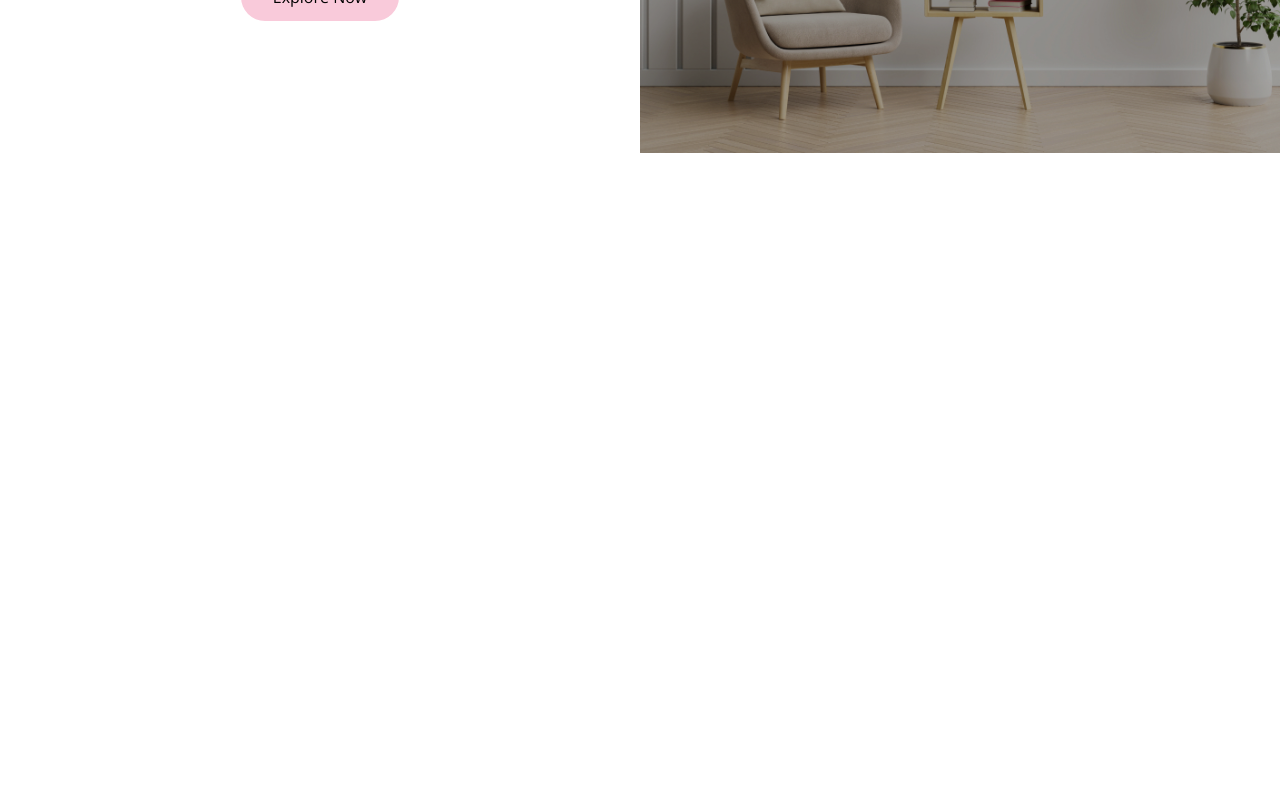
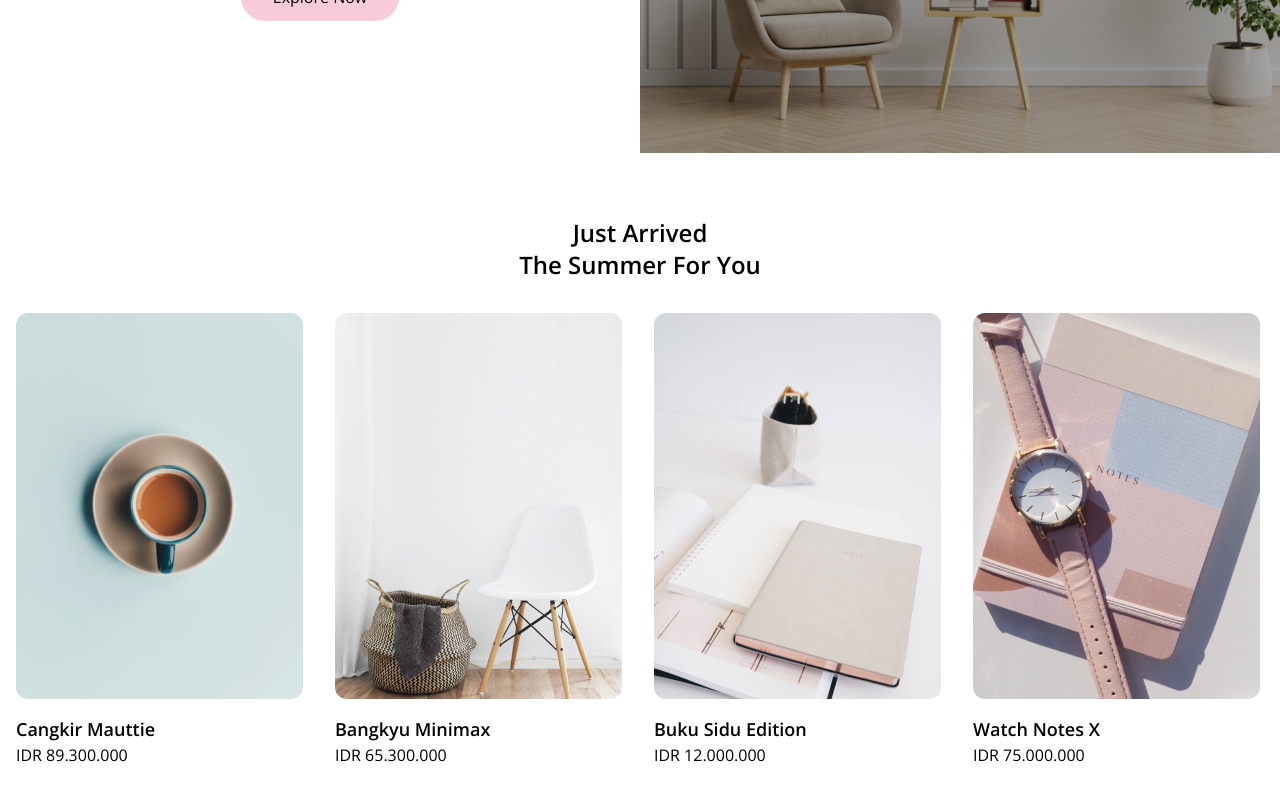
Before and after one commit to fajarfadillahh/luxspace-furniture-ecommerce-react-tailwind, a React (Vite) app: page / in a window 1280 px wide. Shown: the part 374-1174 px from the top of the page. Before the commit the page ends 800 px from the top, so only its background shows below. Built offline with nearby package versions, Linux system fonts and the light colour scheme.

Commit message:
create JustArrived.jsx

```diff
--- a/src/pages/HomePage.jsx
+++ b/src/pages/HomePage.jsx
@@ -2,12 +2,14 @@ import React from "react";
 
 import Header from "../parts/Header";
 import Hero from "../parts/Hero";
+import JustArrived from "../parts/HomePage/JustArrived";
 
 export default function HomePage(props) {
   return (
     <>
       <Header />
       <Hero />
+      <JustArrived />
     </>
   );
 }
--- /dev/null
+++ b/src/parts/HomePage/JustArrived.jsx
@@ -0,0 +1,109 @@
+import React from "react";
+
+import justImage1 from "../../assets/images/content/image just arrived - 1.jpg";
+import justImage2 from "../../assets/images/content/image just arrived - 2.jpg";
+import justImage3 from "../../assets/images/content/image just arrived - 3.jpg";
+import justImage4 from "../../assets/images/content/image just arrived - 4.jpg";
+import justImage5 from "../../assets/images/content/image just arrived - 5.jpg";
+
+export default function JustArrived() {
+  return (
+    <section className="flex flex-col py-16">
+      <div className="container mx-auto mb-4">
+        <div className="mb-4 flex justify-center text-center">
+          <h3 className="text-2xl font-semibold capitalize">
+            just arrived
+            <br />
+            the summer for you
+          </h3>
+        </div>
+      </div>
+
+      <div className="overflow-x-hidden px-4" id="carousel">
+        <div className="container mx-auto"></div>
+
+        <div className="relative -mx-4 flex flex-row">
+          <div className="card relative px-4">
+            <div
+              className="card-shadow overflow-x-hidden rounded-xl"
+              style={{ width: "287px", height: "386px" }}
+            >
+              <img
+                src={justImage1}
+                className="h-full w-full object-cover object-center"
+                alt="Summer Image 1"
+              />
+            </div>
+            <h5 className="mt-4 text-lg font-semibold">Cangkir Mauttie</h5>
+            <span className="">IDR 89.300.000</span>
+            <a href="details.html" className="stretched-link"></a>
+          </div>
+
+          <div className="card relative px-4">
+            <div
+              className="card-shadow overflow-x-hidden rounded-xl"
+              style={{ width: "287px", height: "386px" }}
+            >
+              <img
+                src={justImage2}
+                className="h-full w-full object-cover object-center"
+                alt="Summer Image 2"
+              />
+            </div>
+            <h5 className="mt-4 text-lg font-semibold">Bangkyu Minimax</h5>
+            <span className="">IDR 65.300.000</span>
+            <a href="details.html" className="stretched-link"></a>
+          </div>
+
+          <div className="card relative px-4">
+            <div
+              className="card-shadow overflow-x-hidden rounded-xl"
+              style={{ width: "287px", height: "386px" }}
+            >
+              <img
+                src={justImage3}
+                className="h-full w-full object-cover object-center"
+                alt="Summer Image 3"
+              />
+            </div>
+            <h5 className="mt-4 text-lg font-semibold">Buku Sidu Edition</h5>
+            <span className="">IDR 12.000.000</span>
+            <a href="details.html" className="stretched-link"></a>
+          </div>
+
+          <div className="card relative px-4">
+            <div
+              className="card-shadow overflow-x-hidden rounded-xl"
+              style={{ width: "287px", height: "386px" }}
+            >
+              <img
+                src={justImage4}
+                className="h-full w-full object-cover object-center"
+                alt="Summer Image 4"
+              />
+            </div>
+            <h5 className="mt-4 text-lg font-semibold">Watch Notes X</h5>
+            <span className="">IDR 75.000.000</span>
+            <a href="details.html" className="stretched-link"></a>
+          </div>
+
+          <div className="card relative px-4">
+            <div
+              className="card-shadow overflow-x-hidden rounded-xl"
+              style={{ width: "287px", height: "386px" }}
+            >
+              <img
+                src={justImage5}
+                className="h-full w-full object-cover object-center"
+                alt="Summer Image 5"
+              />
+            </div>
+            <h5 className="mt-4 text-lg font-semibold">Racking Plants</h5>
+            <span className="">IDR 2.400.000</span>
+            <a href="details.html" className="stretched-link"></a>
+          </div>
+        </div>
+      </div>
+    </section>
+  );
+}
```
